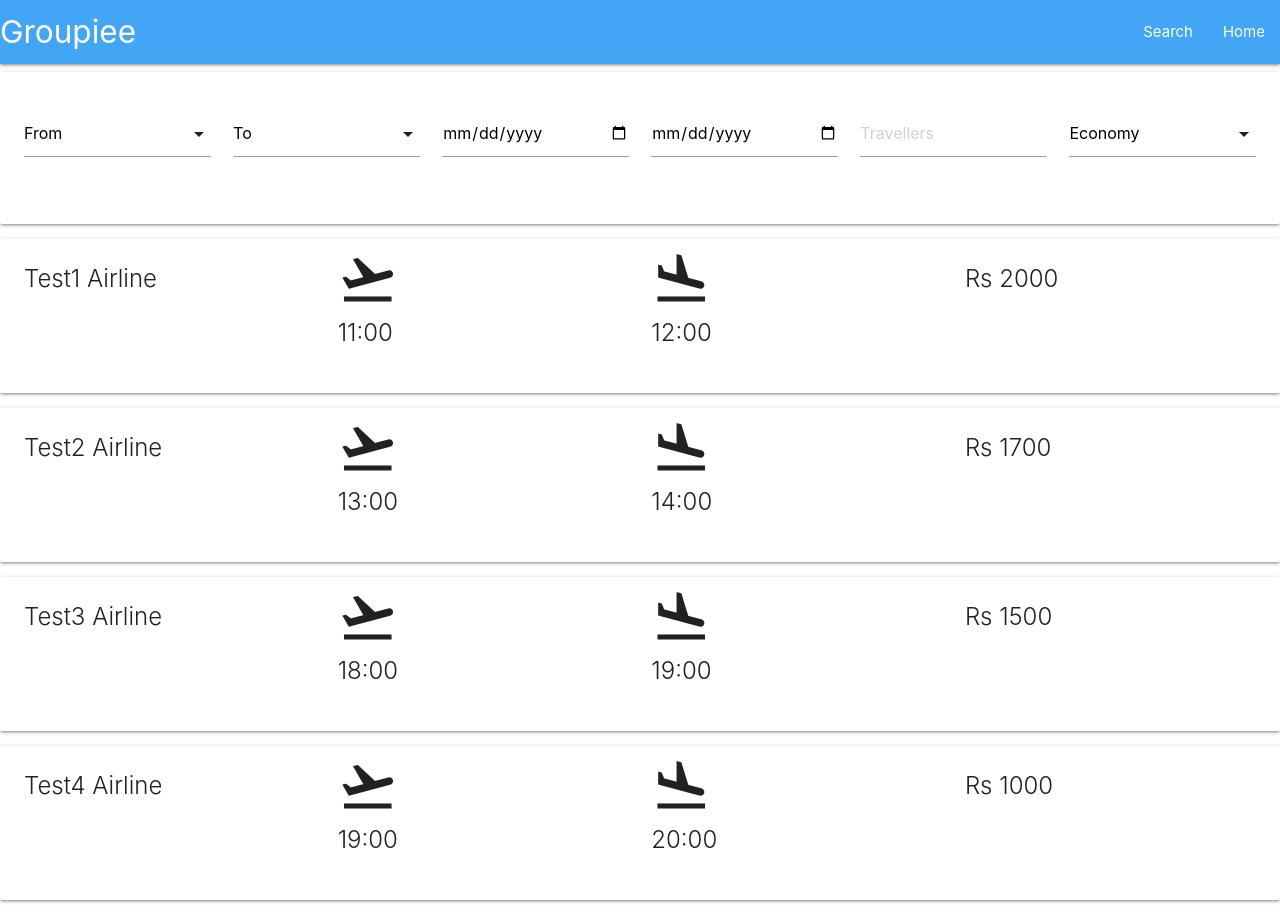
After one commit to jrijul1201/Groupiee-DevJams21-GDSC, a Flask app: template templates/bookings.html in a window 1280 px wide. The commit adds this page. Run offline with Flask 2, Linux system fonts and the light colour scheme; the template is opened without the code that fills it, so the values that code supplies are empty; some libraries are stand-ins or nearby versions.

Commit message:
Added airline booking

```diff
--- /dev/null
+++ b/templates/bookings.html
@@ -0,0 +1,195 @@
+<!DOCTYPE html>
+<html lang="en">
+    <head>
+        <meta charset="UTF-8">
+        <meta http-equiv="X-UA-Compatible" content="IE=edge">
+        <meta name="viewport" content="width=device-width, initial-scale=1.0">
+         <!-- Compiled and minified CSS -->
+         <link rel="stylesheet" href="https://cdnjs.cloudflare.com/ajax/libs/materialize/1.0.0/css/materialize.min.css">
+
+         <!-- Compiled and minified JavaScript -->
+         <script src="https://cdnjs.cloudflare.com/ajax/libs/materialize/1.0.0/js/materialize.min.js"></script>
+
+        <!--Materialize css icons-->
+        <link href="https://fonts.googleapis.com/icon?family=Material+Icons" rel="stylesheet">
+
+
+         <!--Leaflet stuff-->
+         <link rel="stylesheet" href="https://unpkg.com/leaflet@1.7.1/dist/leaflet.css" integrity="sha512-xodZBNTC5n17Xt2atTPuE1HxjVMSvLVW9ocqUKLsCC5CXdbqCmblAshOMAS6/keqq/sMZMZ19scR4PsZChSR7A==" crossorigin="" />
+         <script src="https://unpkg.com/leaflet@1.7.1/dist/leaflet.js" integrity="sha512-XQoYMqMTK8LvdxXYG3nZ448hOEQiglfqkJs1NOQV44cWnUrBc8PkAOcXy20w0vlaXaVUearIOBhiXZ5V3ynxwA==" crossorigin=""></script>
+
+        <title>Groupiee</title>
+    </head>
+<body>
+     <!--Nav bar-->
+     <nav>
+        <div class="nav-wrapper blue lighten-1">
+            <a href="#" class="brand-logo">Groupiee</a>
+            <ul id="nav-mobile" class="right">
+                <li><a href="search.html">Search</a></li>
+                <li><a href="index.html">Home</a></li>
+            </ul>
+        </div>
+    </nav>
+<!--THIS PAGE IS CURRENTLY STATIC FOR SHOWCASE PURPOSES ONLY
+In the future this will interface with a travel API-->
+    <div class="col m12">
+        <div class="card">
+            <div class="card-content">
+                <div class="row">
+                    <div class="input-field col s2">
+                        <select>
+                            <option value="" disabled selected>From</option>
+                            <option value="1">Kolkata(CCU)</option>
+                            <option value="2">Agartala(IXA)</option>
+                            <option value="3">Mumbai(BOM)</option>
+                            <option value="4">Delhi(DEL)</option>
+                            <option value="5">Chennai(MAA)</option>
+                          </select>
+
+                    </div>
+                    <div class="input-field col s2">
+                        <select>
+                            <option value="" disabled selected>To</option>
+                            <option value="1">Kolkata(CCU)</option>
+                            <option value="2">Agartala(IXA)</option>
+                            <option value="3">Mumbai(BOM)</option>
+                            <option value="4">Delhi(DEL)</option>
+                            <option value="5">Chennai(MAA)</option>
+                          </select>
+
+                    </div>
+                    <div class="input-field col s2">
+                        <input type="date">
+                    </div>
+                    <div class="input-field col s2">
+                        <input type="date">
+                    </div>
+                    <div class="input-field col s2">
+                        <input type="number" placeholder="Travellers">
+                    </div>
+                    <div class="input-field col s2">
+                        <select>
+                            <option value="1" selected>Economy</option>
+                            <option value="2">Prem. Economy</option>
+                            <option value="3">Business</option>
+                          </select>
+
+                    </div>
+                </div>
+
+            </div>
+        </div>
+        <!--Flights CURRENTLY STATIC BUT WILL BE DYNAMICALLY GENERATED IN THE FUTURE-->
+        <!--Test1 Airlines-->
+        <div class="card">
+            <div class="card-content">
+                <div class="card-title">
+                    <div class="row">
+                        <div class="col m3">
+                           Test1 Airline
+                        </div>
+                        <div class="col m3">
+                            <i class="medium material-icons">flight_takeoff</i><br>
+                            11:00
+                        </div>
+                        <div class="col m3">
+                            <i class="medium material-icons">flight_land</i><br>
+                            12:00
+                        </div>
+                        <div class="col m3">
+                            Rs 2000
+                        </div>
+                    </div>
+
+                </div>
+
+                </div>
+        </div>
+        <!--Test2 Airlines-->
+        <div class="card">
+            <div class="card-content">
+                <div class="card-title">
+                    <div class="row">
+                        <div class="col m3">
+                            Test2 Airline
+                        </div>
+                        <div class="col m3">
+                            <i class="medium material-icons">flight_takeoff</i><br>
+                            13:00
+                        </div>
+                        <div class="col m3">
+                            <i class="medium material-icons">flight_land</i><br>
+                            14:00
+                        </div>
+                        <div class="col m3">
+                            Rs 1700
+                        </div>
+                    </div>
+
+                </div>
+
+                </div>
+        </div>
+
+        <!--Test3 Airlines-->
+        <div class="card">
+            <div class="card-content">
+                <div class="card-title">
+                    <div class="row">
+                        <div class="col m3">
+                            Test3 Airline
+                        </div>
+                        <div class="col m3">
+                            <i class="medium material-icons">flight_takeoff</i><br>
+                            18:00
+                        </div>
+                        <div class="col m3">
+                            <i class="medium material-icons">flight_land</i><br>
+                            19:00
+                        </div>
+                        <div class="col m3">
+                            Rs 1500
+                        </div>
+                    </div>
+
+                </div>
+
+            </div>
+        </div>
+
+        <!--Test4 Airlines-->
+        <div class="card">
+            <div class="card-content">
+                <div class="card-title">
+                    <div class="row">
+                        <div class="col m3">
+                            Test4 Airline
+                        </div>
+                        <div class="col m3">
+                            <i class="medium material-icons">flight_takeoff</i><br>
+                            19:00
+                        </div>
+                        <div class="col m3">
+                            <i class="medium material-icons">flight_land</i><br>
+                            20:00
+                        </div>
+                        <div class="col m3">
+                            Rs 1000
+                        </div>
+                    </div>
+
+                </div>
+
+                </div>
+        </div>
+
+
+    </div>
+
+
+
+    <script src="./js/bookings.js"></script>
+
+</body>
+</html>
--- /dev/null
+++ b/templates/js/bookings.js
@@ -0,0 +1,4 @@
+document.addEventListener('DOMContentLoaded', function() {
+    var elems = document.querySelectorAll('select');
+    var instances = M.FormSelect.init(elems, {});
+  });
--- a/templates/js/map.js
+++ b/templates/js/map.js
@@ -30,7 +30,7 @@ function onMouseClick(e){
     fetch(`https://nominatim.openstreetmap.org/reverse?lat=${e.latlng.lat}&lon=${e.latlng.lng}&format=json`)
     .then(response=>response.json())
     .then(data=>{
-        marker.bindPopup(`Country: ${data.address.country}<br>City: ${data.address.city?data.address.city:'Unknown'}`).openPopup();
+          marker.bindPopup(`Country: ${data.address.country}<br>City: ${data.address.city?data.address.city:'Unknown'}`).openPopup();
     })
 
 
--- a/templates/profile.html
+++ b/templates/profile.html
@@ -20,7 +20,7 @@
      <nav>
         <div class="nav-wrapper blue lighten-1">
             <a href="#" class="brand-logo">Groupiee</a>
-            <ul id="nav-mobile" class="right hide-on-med-and-down">
+            <ul id="nav-mobile" class="right">
                 <li><a href="destinations.html">Destinations</a></li>
                 <li><a href="index.html">Home</a></li>
                 <!--Sign in buttons-->
--- a/templates/signup.html
+++ b/templates/signup.html
@@ -47,6 +47,7 @@
                     <input type="text" id="city" name = "city">
                     </div>
                     <div class="form-field">
+
                         <label for="profile_image">Profile Pic:</label>
                         <input type="file" name="profile_image" enctype >
                     </div>
```
Also changed, not shown: templates/index.html (+21 -8 lines), templates/search.html (+17 -2 lines).
